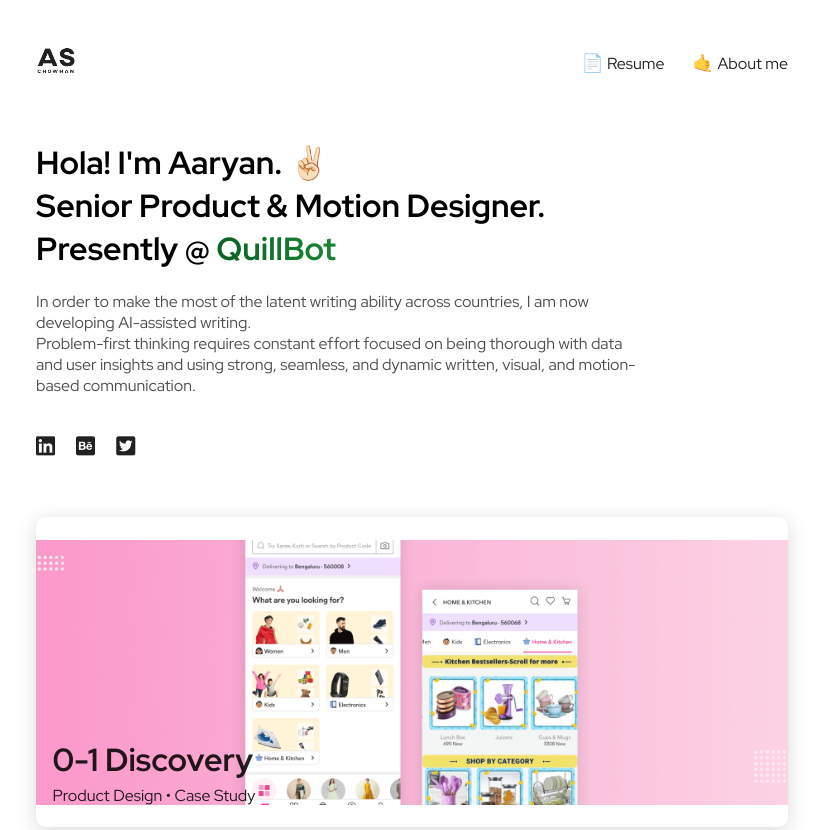
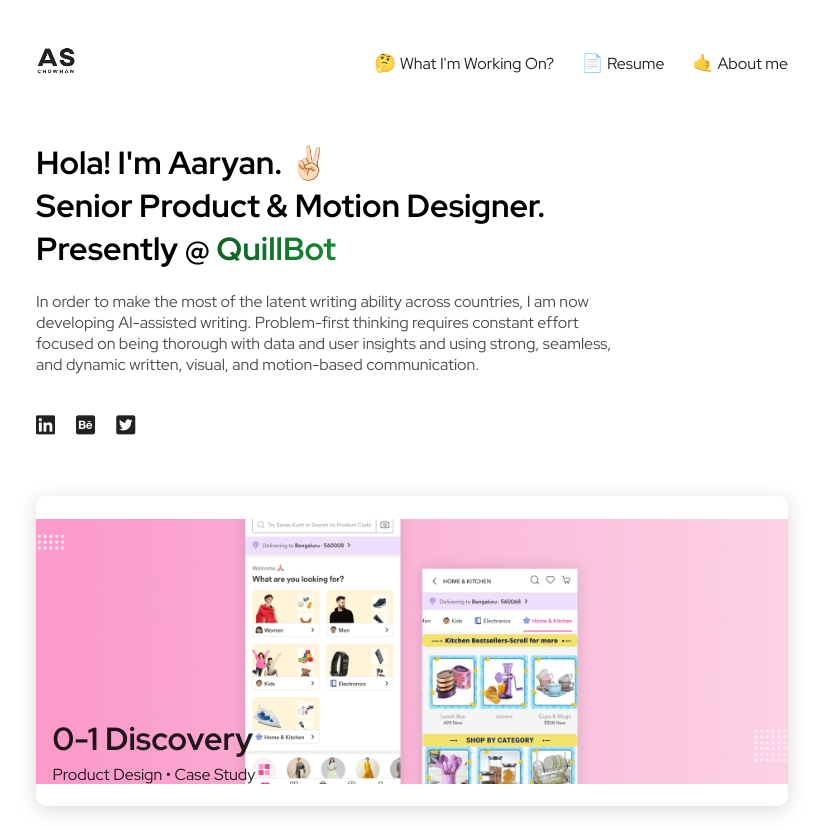
Before and after one commit to aaryanchowhan/Aaryan-s-Design-Portfolio, a plain HTML site: page index.html in a window 1280 px wide. Shown: the top 830 px of the page, without its empty margins (228-1051 px from the left). Drawn offline with Linux system fonts and the light colour scheme; a script that the page names is missing.

Commit message:
separated presently working & Resume updated + What I'M working on section added

```diff
--- a/index.html
+++ b/index.html
@@ -29,6 +29,7 @@
           </a>
         </div>
         <div id="links">
+          <a href="https://drive.google.com/file/d/1jHPAqDiW4la8thBRHCKDotKfYB3SbOdU/view?usp=sharing" target="_blank"><span class="link_icon">🤔</span> What I'm Working On?</a>
           <a href="assets/Aaryan_Resume.pdf" target="_blank"><span class="link_icon">📄</span> Resume</a>
           <a href="#parent-profile-container"><span class="link_icon">🤙</span> About me</a>
         </div>
@@ -36,8 +37,8 @@
 
       <!-- description -->
       <div id="description">
-        <h1>Hola! I'm Aaryan. <span class="styles_emojiWave__23zi6">✌🏻</span><br/>Senior Product & Motion Designer. Presently @ <a href="https://quillbot.com/" target="_blank">QuillBot</a></h1>
-        <p>In order to make the most of the latent writing ability across countries, I am now developing AI-assisted writing.<br>Problem-first thinking requires constant effort focused on being thorough with data and user insights and using strong, seamless, and dynamic written, visual, and motion-based communication.</p>
+        <h1>Hola! I'm Aaryan. <span class="styles_emojiWave__23zi6">✌🏻</span><br/>Senior Product & Motion Designer.<br/>Presently @ <a href="https://quillbot.com/" target="_blank">QuillBot</a></h1>
+        <p>In order to make the most of the latent writing ability across countries, I am now developing AI-assisted writing. Problem-first thinking requires constant effort focused on being thorough with data and user insights and using strong, seamless, and dynamic written, visual, and motion-based communication.</p>
       </div>
 
       <!-- social links -->
```
Also changed, not shown: 1 other file.
